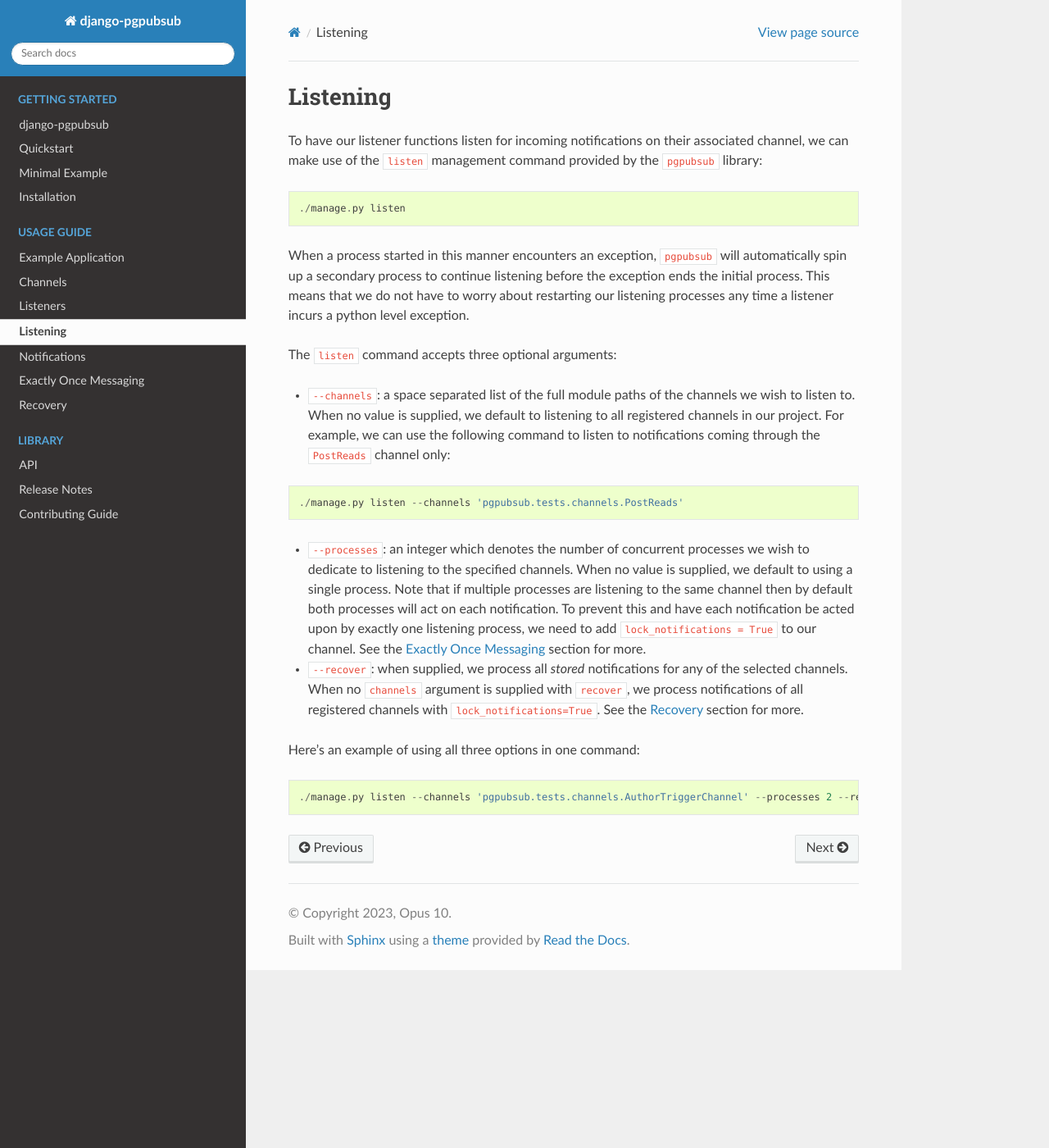
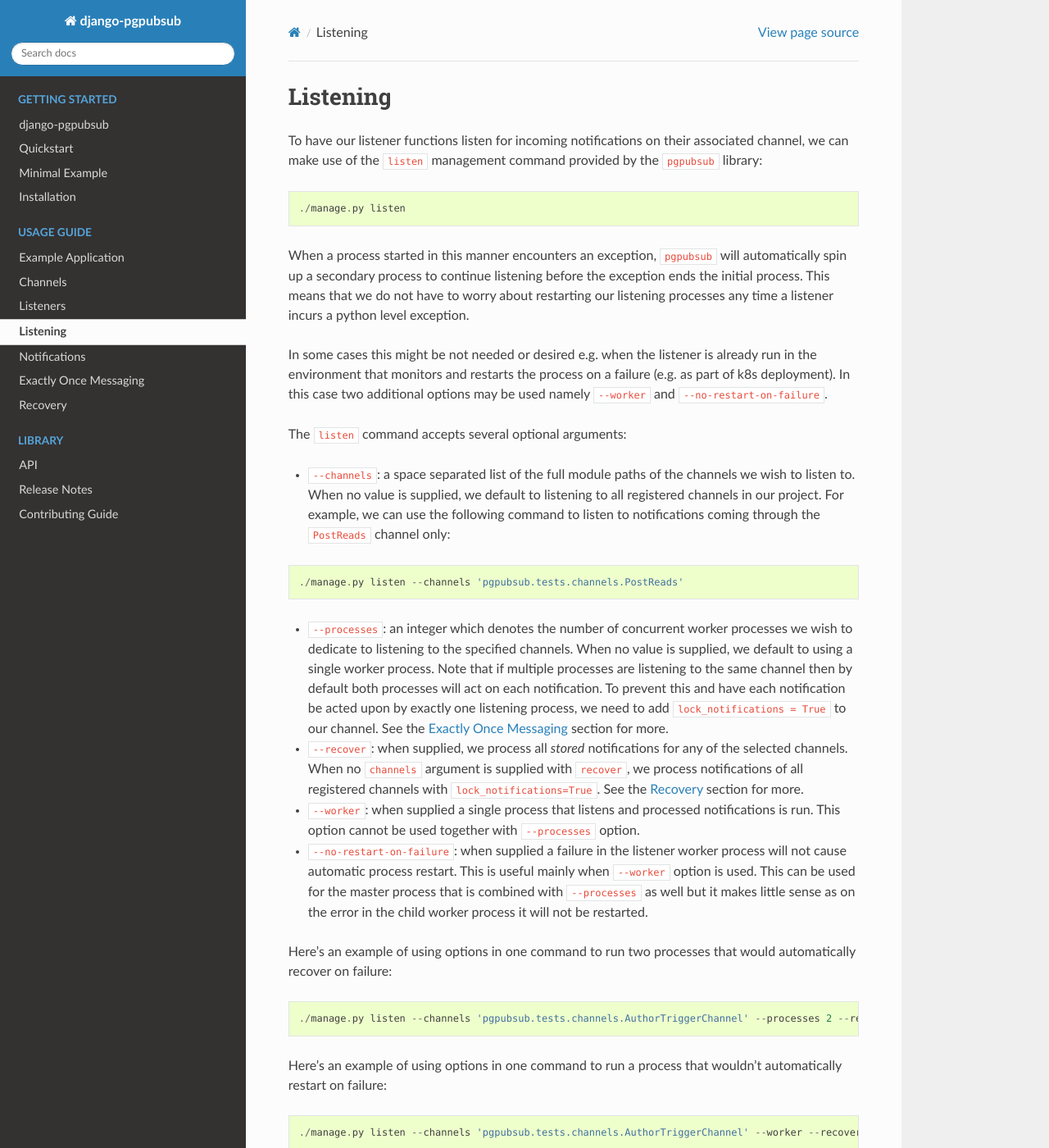
Before and after one commit to PaulGilmartin/django-pgpubsub, a Sphinx documentation site: the page built from docs/listening.rst, in a window 1280 px wide and 1400 px high. Shown: the whole window at 82% size. Built offline with Sphinx 7.4.7 and the Read the Docs theme 2.0.0, drawn with Linux system fonts in a browser that asks for light colours.

Commit message:
Updates docs

```diff
--- a/docs/listening.rst
+++ b/docs/listening.rst
@@ -14,7 +14,12 @@
 exception ends the initial process. This means that we do not have to worry about
 restarting our listening processes any time a listener incurs a python level exception.
 
-The ``listen`` command accepts three optional arguments:
+In some cases this might be not needed or desired e.g. when the listener is already run
+in the environment that monitors and restarts the process on a failure (e.g. as part of
+k8s deployment). In this case two additional options may be used namely ``--worker``
+and ``--no-restart-on-failure``.
+
+The ``listen`` command accepts several optional arguments:
 
 * ``--channels``: a space separated list of the
   full module paths of the channels we wish to listen to.
@@ -27,9 +32,9 @@
     ./manage.py listen --channels 'pgpubsub.tests.channels.PostReads'
 
 
-* ``--processes``: an integer which denotes the number of concurrent processes
+* ``--processes``: an integer which denotes the number of concurrent worker processes
   we wish to dedicate to listening to the specified channels. When no value is
-  supplied, we default to using a single process. Note that if multiple processes
+  supplied, we default to using a single worker process. Note that if multiple processes
   are listening to the same channel then by default both processes will act on
   each notification. To prevent this and have each notification be acted upon
   by exactly one listening process, we need to add ``lock_notifications = True``
@@ -40,8 +45,25 @@
   we process notifications of all registered channels with ``lock_notifications=True``.
   See the :ref:`recovery` section for more.
 
-Here's an example of using all three options in one command:
+* ``--worker``: when supplied a single process that listens and processed notifications
+  is run. This option cannot be used together with ``--processes`` option.
+
+* ``--no-restart-on-failure``: when supplied a failure in the listener worker process
+  will not cause automatic process restart. This is useful mainly when ``--worker``
+  option is used. This can be used for the master process that is combined with
+  ``--processes`` as well but it makes little sense as on the error in the child worker
+  process it will not be restarted.
+
+Here's an example of using options in one command to run two processes that would
+automatically recover on failure:
 
 .. code-block::
 
     ./manage.py listen --channels 'pgpubsub.tests.channels.AuthorTriggerChannel' --processes 2 --recover
+
+Here's an example of using options in one command to run a process that wouldn't
+automatically restart on failure:
+
+.. code-block::
+
+    ./manage.py listen --channels 'pgpubsub.tests.channels.AuthorTriggerChannel' --worker --recover --no-restart-on-failure
```
